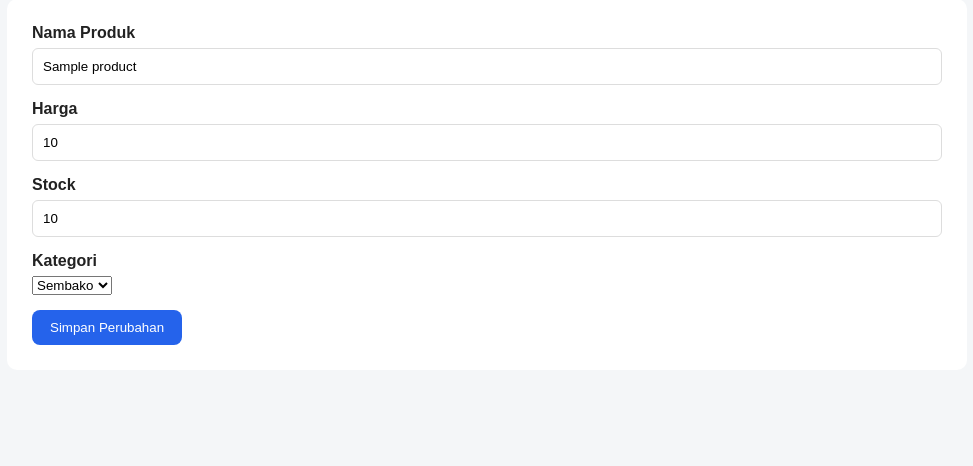
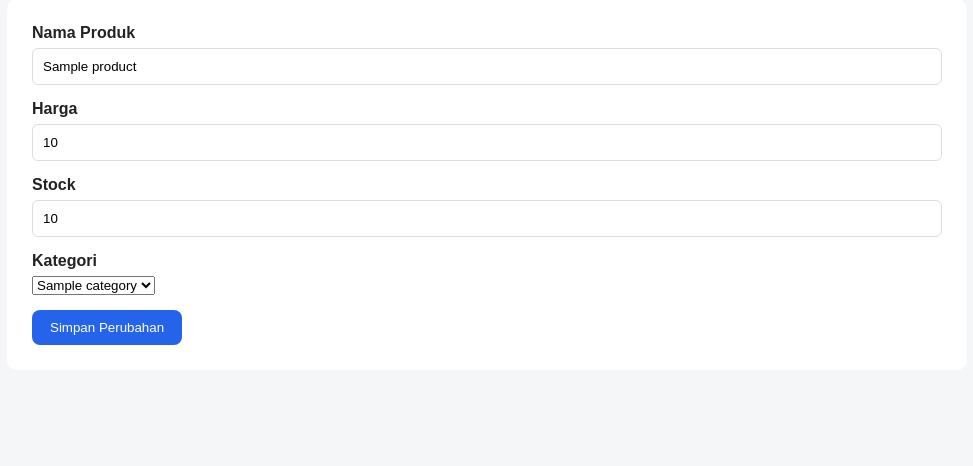
Before and after one commit to Masbismaa/flaskcrud, a Flask app: page /edit/1 in a window 1280 px wide. Shown: the part 162-628 px from the top of the page, without its empty margins (153-1126 px from the left). Run offline with Flask 3, Linux system fonts and the light colour scheme; tables that the repository leaves empty hold one stand-in row (values such as "Sample post").

Commit message:
Fix: page Add & Edit karena category tida terbaca

```diff
--- a/routes/product_routes.py
+++ b/routes/product_routes.py
@@ -60,11 +60,11 @@ def add_product():
         stock = request.form["stock"]
         category_id = request.form["category_id"]
 
-        product = product(
+        product = Product(
             name=name,
             price=price,
             stock=stock,
-            category_id=category_id
+            category=category_id
         )
 
         db.session.add(product)
@@ -100,9 +100,12 @@ def edit_product(id):
             url_for("product.index")
         )
 
+    categories = Category.query.all()
+
     return render_template(
         "edit.html",
-        product=product
+        product=product,
+        categories=categories
     )
 
 
--- a/templates/edit.html
+++ b/templates/edit.html
@@ -45,32 +45,15 @@ Edit Produk
 
     <div>
         <label>Kategori</label>
-
         <select name="category" required>
-            <option
-                value="Sembako"
-                {% if product.category == "Sembako" %}selected{% endif %}
-            >
-                Sembako
-            </option>
-            <option
-                value="Makanan"
-                {% if product.category == "Makanan" %}selected{% endif %}
-            >
-                Makanan
-            </option>
-            <option
-                value="Minuman"
-                {% if product.category == "Minuman" %}selected{% endif %}
-            >
-                Minuman
-            </option>
-            <option
-                value="Peralatan"
-                {% if product.category == "Peralatan" %}selected{% endif %}
-            >
-                Peralatan
-            </option>
+            {% for category in categories %}
+                <option
+                value="{{ category.id }}"
+                {% if category.id == product.category %}selected{% endif %}
+                >
+                    {{ category.name }}
+                </option>
+            {% endfor %}
         </select>
     </div>
 
```
